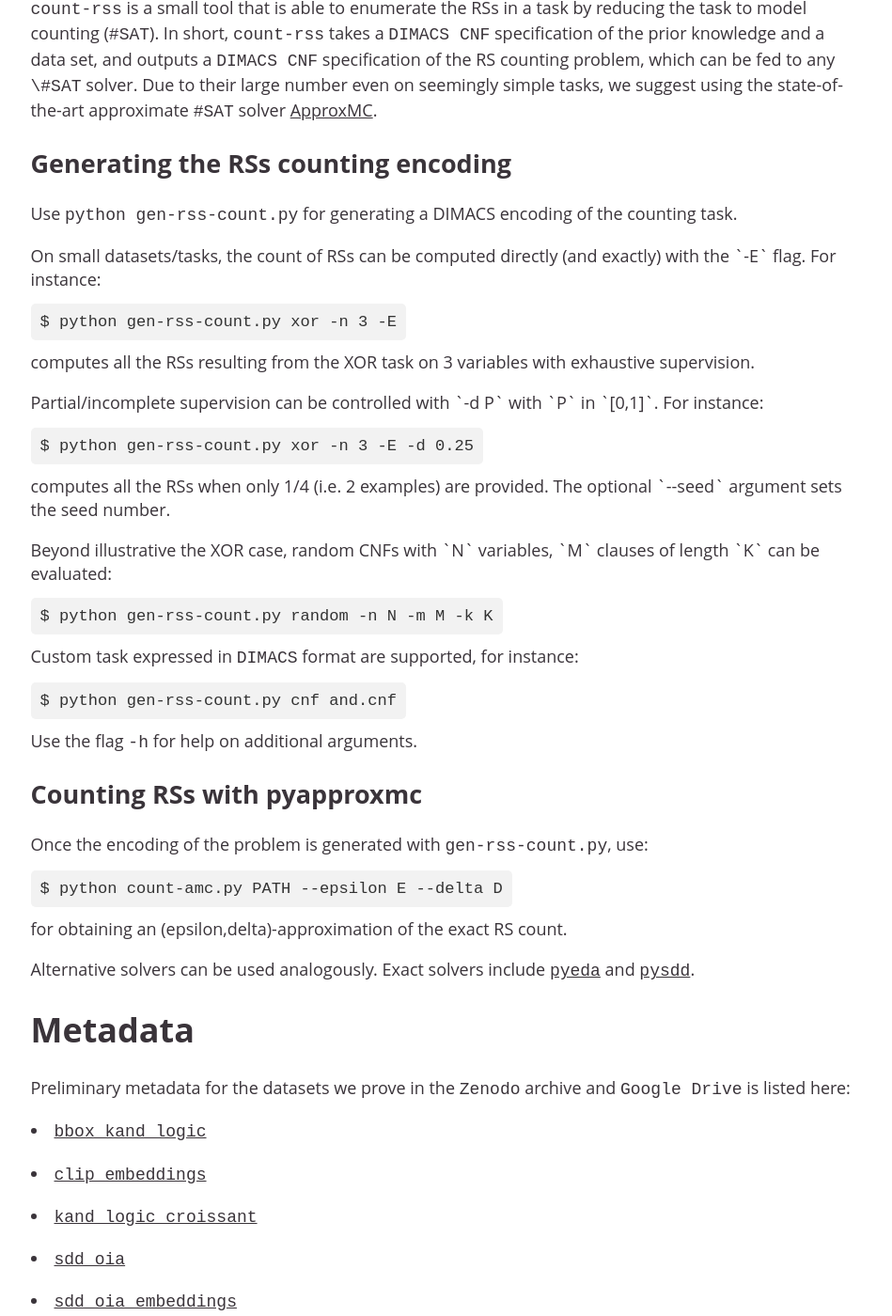
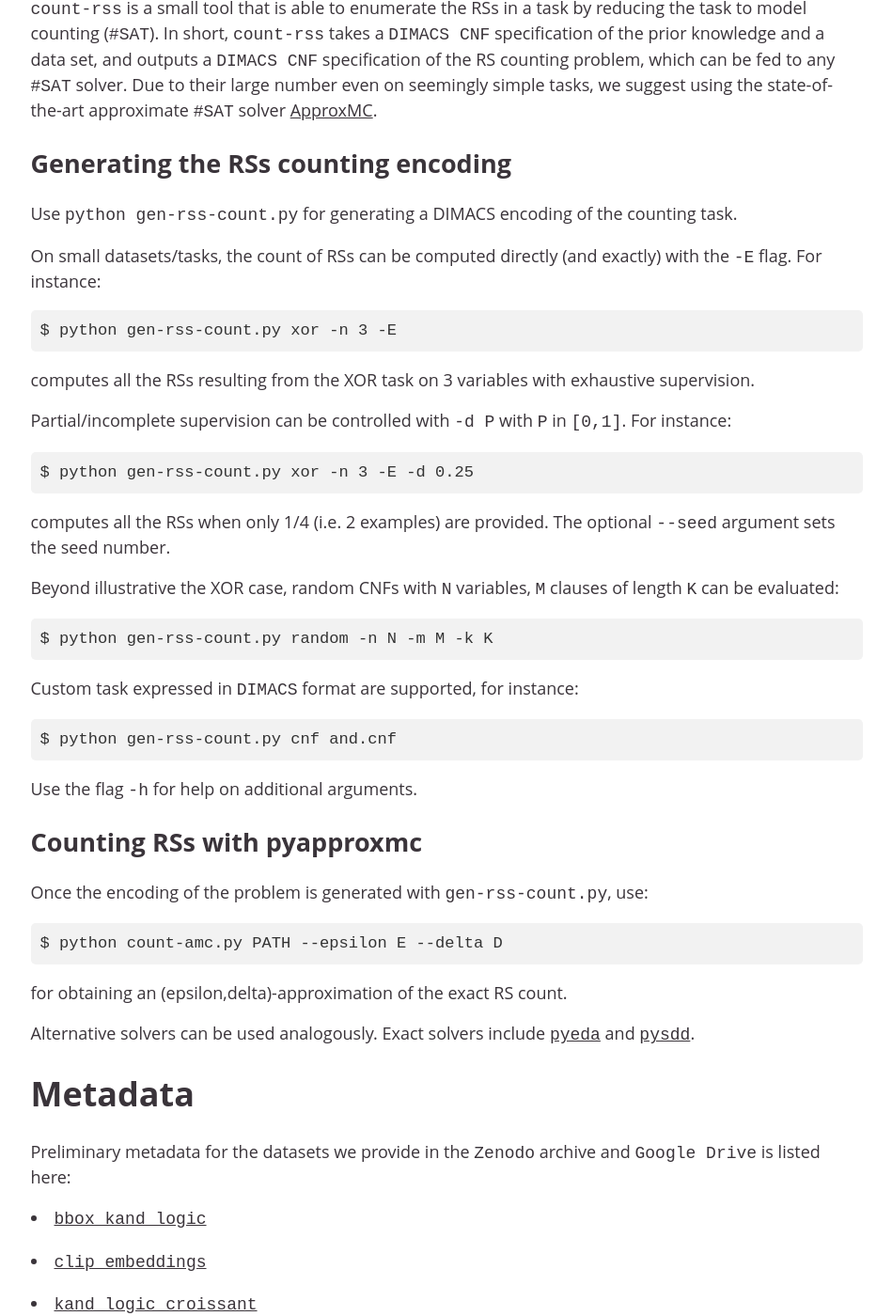
Before and after one commit to unitn-sml/rsbench, a Jekyll site: the page built from index.md, in a window 1280 px wide and 1400 px high, scrolled down 6438 px. Shown: the whole window at 94% size, without its empty margins (165-1114 px from the left). Built offline with Jekyll 4.4.1, drawn with Linux system fonts in a browser that asks for light colours; some of the changed text lies outside the part shown.

Commit message:
Improve the style, correct some typos

```diff
--- a/assets/css/benchmark_style.css
+++ b/assets/css/benchmark_style.css
@@ -201,6 +201,8 @@ img {
   border-radius: 5px;
   font-family: monospace;
   font-size: 0.95em;
-  white-space: pre;
+  white-space: nowrap;
   overflow-x: auto;
+  max-width: 100%;
+  display: block;
 }
--- a/index.md
+++ b/index.md
@@ -161,7 +161,7 @@ contradiction.
 This task, inspired by Wassily Kandinsky's paintings and [Mueller and Holzinger 2021](https://www.sciencedirect.com/science/article/pii/S0004370221000977) requires simple (but non-trivial) perceptual processing and relatively complex reasoning in classifying logical patterns on sets of images comprising different shapes and colors. For example,
 each input can comprise two $$64 \times 64$$ images, i.e., $$x = (x_1, x_2)$$, each depicting three geometric primitives with different shapes (`square`, `triangle`, `circle`) and colors (`red`, `blue`, `yellow`). The goal is to predict whether $$x_1$$ and $$x_2$$ fit the same predefined logical pattern or not. The pattern is built out of predicates like `all primitives in the image have a different color`, `all primitives have the same color`, and `exactly two primitives have the same shape`.
 
-Unlike `MNLogic`, in `Kand-Logic` each primitive has multiple attributes that cannot easily be processed separately.  This means that RSs can easily appear, e.g., confuse shape with color when either is sufficient to entail the right prediction, as in the example above. We provide the data set used in [Marconato et al. 2024](https://arxiv.org/abs/2402.12240) ($$3$$ images per input with $$3$$ primitives each) and a generator that allows configuring the number of images and primitives per input and the pattern itself.
+Unlike `MNLogic`, in `Kand-Logic` each primitive has multiple attributes that cannot easily be processed separately.  This means that RSs can easily appear, e.g., confuse shape with color when either is sufficient to entail the right prediction, as in the example above. We provide the data set used in [Marconato et al. 2024](https://arxiv.org/abs/2402.12240) (3 images per input with 3 primitives each) and a generator that allows configuring the number of images and primitives per input and the pattern itself.
 
 
 # CLE4EVR
@@ -191,7 +191,7 @@ WRITEME
 reducing the task to model counting (`#SAT`).  In short, `count-rss` takes a
 `DIMACS CNF` specification of the prior knowledge and a data set, and outputs a
 `DIMACS CNF` specification of the RS counting problem, which can be fed to any
-`\#SAT` solver. Due to their large number even on seemingly simple tasks, we
+`#SAT` solver. Due to their large number even on seemingly simple tasks, we
 suggest using the state-of-the-art approximate `#SAT` solver
 [ApproxMC](https://github.com/meelgroup/approxmc).
 
@@ -200,19 +200,21 @@ suggest using the state-of-the-art approximate `#SAT` solver
 
 Use `python gen-rss-count.py` for generating a DIMACS encoding of the counting task.
 
-<p>On small datasets/tasks, the count of RSs can be computed directly (and exactly) with the `-E` flag. For instance:</p>
+On small datasets/tasks, the count of RSs can be computed directly (and exactly) with the `-E` flag.
+For instance:
 
 <code class="code-block">$ python gen-rss-count.py xor -n 3 -E</code>
 
 computes all the RSs resulting from the XOR task on 3 variables with exhaustive supervision.
 
-<p>Partial/incomplete supervision can be controlled with `-d P` with `P` in `[0,1]`. For instance:</p>
+Partial/incomplete supervision can be controlled with `-d P` with `P` in `[0,1]`. For instance:
 
 <code class="code-block">$ python gen-rss-count.py xor -n 3 -E -d 0.25</code>
 
-<p>computes all the RSs when only 1/4 (i.e. 2 examples) are provided. The optional `--seed`  argument sets the seed number.</p>
+computes all the RSs when only 1/4 (<it>i.e.</it> 2 examples) are provided. The optional `--seed`  argument sets the seed number.
 
-<p>Beyond illustrative the XOR case, random CNFs with `N` variables, `M` clauses of length `K` can be evaluated:</p>
+
+Beyond illustrative the XOR case, random CNFs with `N` variables, `M` clauses of length `K` can be evaluated:
 
 <code class="code-block">$ python gen-rss-count.py random -n N -m M -k K</code>
 
@@ -228,14 +230,14 @@ Once the encoding of the problem is generated with `gen-rss-count.py`, use:
 
 <code class="code-block">$ python count-amc.py PATH --epsilon E --delta D</code>
 
-<p>for obtaining an (epsilon,delta)-approximation of the exact RS count.</p>
+for obtaining an (epsilon,delta)-approximation of the exact RS count.
 
 Alternative solvers can be used analogously.  Exact solvers include [`pyeda`](https://pyeda.readthedocs.io/en/latest/) and
 [`pysdd`](https://github.com/wannesm/PySDD).
 
 <h1><a name="metadata">Metadata</a></h1>
 
-Preliminary metadata for the datasets we prove in the `Zenodo` archive and `Google Drive` is listed here:
+Preliminary metadata for the datasets we provide in the `Zenodo` archive and `Google Drive` is listed here:
 
 - [`bbox_kand_logic`](assets/metadata/bbox_kand_logic_croissant.json)
 - [`clip_embeddings`](assets/metadata/clip_embeddings_croissant.json)
```
